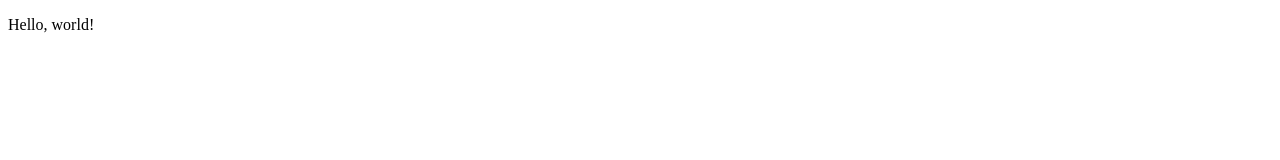
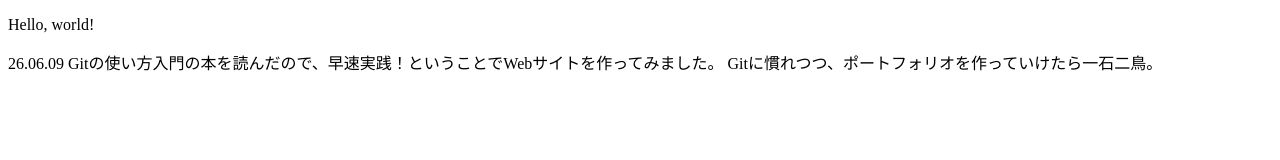
Before and after one commit to kakimoto-kyohei/Portfolio, a plain HTML site: page index.html in a window 1280 px wide. Drawn offline with Linux system fonts and the light colour scheme.

Commit message:
日記を追加

```diff
--- a/index.html
+++ b/index.html
@@ -7,5 +7,10 @@
   </head>
   <body>
     <p>Hello, world!</p>
+    <p>
+        26.06.09</n>
+        Gitの使い方入門の本を読んだので、早速実践！ということでWebサイトを作ってみました。</n>
+        Gitに慣れつつ、ポートフォリオを作っていけたら一石二鳥。
+    </p>
   </body>
 </html>
```
